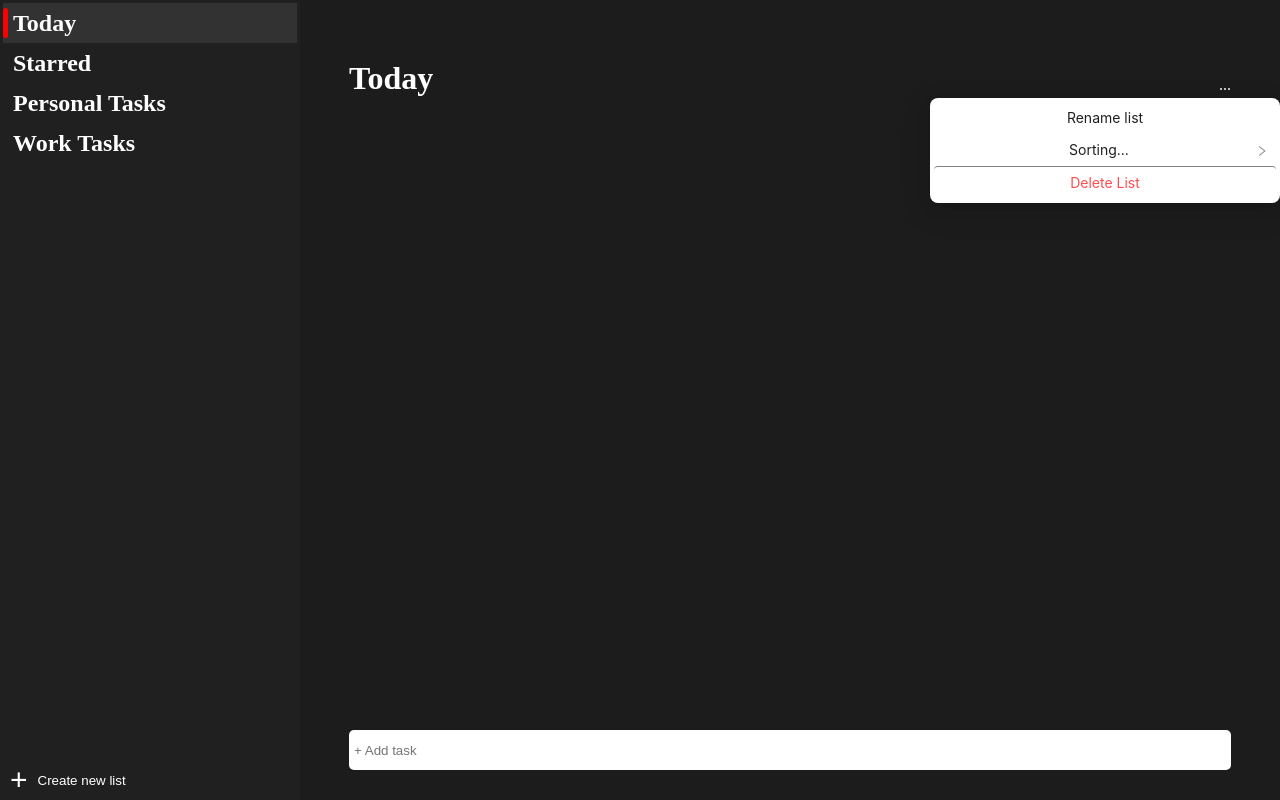
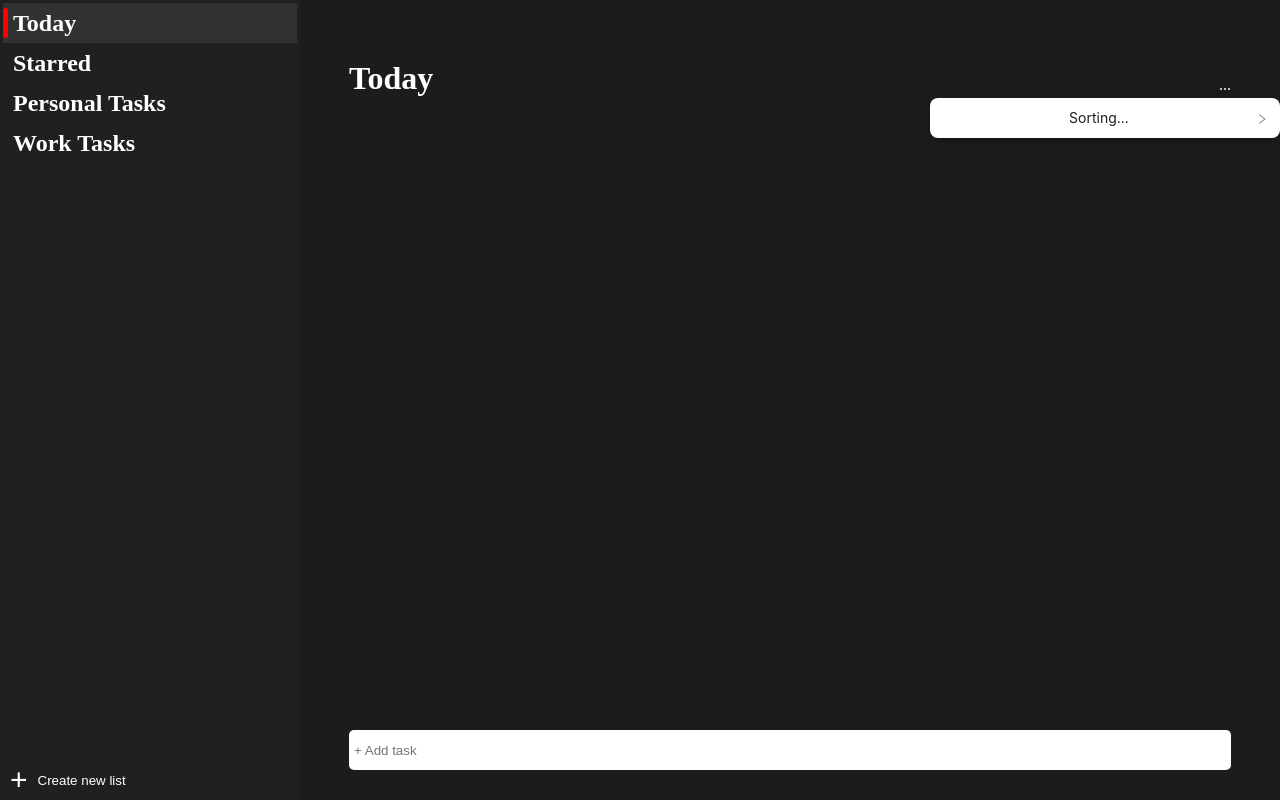
Before and after one commit to Maxv1z/microsoft-todo-clone-on-redux, a React (Vite) app: page / in a window 1280 px wide. Both pictures are taken after a click on the element "...". Built offline with nearby package versions, Linux system fonts and the light colour scheme; data requests are answered from the project's data file.

Commit message:
Debuging adding timeToFinish for today Unabling deleting and renaming starred and today lists

```diff
--- a/data/db.json
+++ b/data/db.json
@@ -188,16 +188,6 @@
       "finishAt": "2024-01-24T11:33:21.306Z"
     },
     {
-      "id": "NC-ToTygzeCnWl38mwsH0",
-      "createdAt": 1705914626252,
-      "title": "asdfasdfasdfasdf",
-      "notes": "",
-      "file": null,
-      "starred": true,
-      "listId": null,
-      "completed": false
-    },
-    {
       "id": "WiJoSj9SXpuG_-gJ0lRCt",
       "createdAt": 1705914633162,
       "title": "zzzz",
@@ -301,7 +291,8 @@
       "starred": false,
       "listId": "3",
       "completed": false,
-      "timeToFinish": null
+      "timeToFinish": null,
+      "finishAt": "2024-01-24T11:59:26.223Z"
     },
     {
       "id": "ypJ5DGbGvOZFN7DJbgIet",
@@ -312,7 +303,8 @@
       "starred": false,
       "listId": "4",
       "completed": false,
-      "timeToFinish": null
+      "timeToFinish": null,
+      "finishAt": "2024-01-24T11:56:33.504Z"
     },
     {
       "id": "bmSybLElb8R2qte4kBTxs",
@@ -323,7 +315,8 @@
       "starred": false,
       "listId": "4",
       "completed": false,
-      "timeToFinish": null
+      "timeToFinish": "2024-01-24T12:00:12.816Z",
+      "finishAt": "2024-01-24T11:56:31.961Z"
     },
     {
       "id": "yZlxNS6Eh90fT0T4E4yVB",
@@ -500,6 +493,110 @@
       "listId": null,
       "completed": false,
       "timeToFinish": null
+    },
+    {
+      "id": "skU_7s_fWo2rpVl6Pcm8Z",
+      "createdAt": 1706096403757,
+      "title": "asdfasdfasdf",
+      "notes": "",
+      "file": null,
+      "starred": false,
+      "listId": "4",
+      "completed": false,
+      "timeToFinish": "2024-01-24T12:00:14.224Z",
+      "finishAt": "2024-01-24T11:56:07.056Z"
+    },
+    {
+      "id": "qij19BbfS_bEuBRbXC1Rh",
+      "createdAt": 1706096451831,
+      "title": "asdfasdfsaf",
+      "notes": "",
+      "file": null,
+      "starred": false,
+      "listId": "1",
+      "completed": false,
+      "timeToFinish": "2024-01-25T12:01:18.000Z",
+      "finishAt": "2024-01-24T11:57:33.977Z"
+    },
+    {
+      "id": "ijmdUj5qUje6-9GQhaoRb",
+      "createdAt": 1706096454251,
+      "title": "asdfasdfasdf",
+      "notes": "",
+      "file": null,
+      "starred": false,
+      "listId": "4",
+      "completed": false,
+      "timeToFinish": "2024-01-27T12:00:33.078Z",
+      "finishAt": null
+    },
+    {
+      "id": "xXuwgwEALFvxFTA-WTh0h",
+      "createdAt": 1706096564448,
+      "title": "asdfasdfasf",
+      "notes": "",
+      "file": null,
+      "starred": false,
+      "listId": "1",
+      "completed": false,
+      "timeToFinish": 24
+    },
+    {
+      "id": "rZex3uhCNBMtr1waFw8Uk",
+      "createdAt": 1706096681218,
+      "title": "asdfasfasf",
+      "notes": "",
+      "file": null,
+      "starred": false,
+      "listId": "1",
+      "completed": false,
+      "timeToFinish": 24
+    },
+    {
+      "id": "l8XL1k8b_HIZZFrifSgPk",
+      "createdAt": "2024-01-24T11:54:57.824Z",
+      "title": "Adding new task that will be for today",
+      "notes": "",
+      "file": null,
+      "starred": false,
+      "listId": "3",
+      "completed": false,
+      "timeToFinish": null,
+      "finishAt": "2024-01-24T11:59:25.200Z"
+    },
+    {
+      "id": "PbJtCmtlcU8ecjCgCoKQh",
+      "createdAt": 1706097466446,
+      "title": "lllllllll",
+      "notes": "",
+      "file": null,
+      "starred": false,
+      "listId": "4",
+      "completed": false,
+      "timeToFinish": "2024-01-25T12:00:22.392Z",
+      "finishAt": "2024-01-24T11:57:48.424Z"
+    },
+    {
+      "id": "4rTRC-xrqmvnmMdHHN-x_",
+      "createdAt": "2024-01-24T12:00:19.533Z",
+      "title": "asdfasdfasdf",
+      "notes": "",
+      "file": null,
+      "starred": false,
+      "listId": "1",
+      "completed": false,
+      "timeToFinish": null
+    },
+    {
+      "id": "H1QZjHVMMsIvEPb7cJARL",
+      "createdAt": "2024-01-24T12:01:23.114Z",
+      "title": "New task for today",
+      "notes": "",
+      "file": null,
+      "starred": false,
+      "listId": "1",
+      "completed": false,
+      "timeToFinish": "2024-01-24T12:01:23.114Z"
     }
   ]
 }
--- a/src/components/Lists/List.jsx
+++ b/src/components/Lists/List.jsx
@@ -84,7 +84,7 @@ function List({listId}) {
                 left: 0,
             }}
             style={{backgroundColor: "#202020"}}
-            placement="bottomCenter"
+            placement="bottom"
             className="list-container"
         >
             {editing ? (
--- a/src/components/Todos/StarredTodos/StarredTodos.jsx
+++ b/src/components/Todos/StarredTodos/StarredTodos.jsx
@@ -42,7 +42,7 @@ function TodayTodos() {
             starred: true,
             listId: activeList,
             completed: false,
-            timeToFinish: new Date.now(),
+            timeToFinish: null,
         });
         setTitle("");
     };
--- a/src/components/Todos/TodayTodos/TodayTodos.jsx
+++ b/src/components/Todos/TodayTodos/TodayTodos.jsx
@@ -24,10 +24,8 @@ function TodayTodos() {
 
     // fetching completed todos to show
     const completedTodos = useSelector(selectCompletedTodosForToday);
-    console.log("completed toods for today", completedTodos);
     // fetching uncompleted todos to show on button click
     const uncompletedTodos = useSelector(selectUncompletedTodosForToday);
-    console.log("UNcompleted toods for today", uncompletedTodos);
 
     if (isLoading) {
         return <p>Loading...</p>;
@@ -37,17 +35,22 @@ function TodayTodos() {
 
     const handleAddTask = (e) => {
         e.preventDefault();
+
+        const currentDate = new Date();
+        const formattedDate = currentDate.toISOString();
+
         addTodo({
             id: nanoid(),
-            createdAt: Date.now(),
+            createdAt: formattedDate,
             title: title,
             notes: "",
             file: null,
             starred: false,
             listId: activeList,
             completed: false,
-            timeToFinish: new Date.now(),
+            timeToFinish: formattedDate,
         });
+
         setTitle("");
     };
 
@@ -75,8 +78,8 @@ function TodayTodos() {
                             <Todo key={todo} todoId={todo} />
                         </li>
                     ))}
-                    <li>
-                        {(uncompletedTodos.length > 0 || completedTodos.length > 0) && (
+                    <li key="show completed todo button">
+                        {completedTodos.length > 0 && (
                             <div
                                 className={`completed-todos-button-container ${
                                     showCompletedTodos ? "open" : ""
@@ -99,7 +102,9 @@ function TodayTodos() {
                     {showCompletedTodos &&
                         completedTodos.map((completedTodo) => (
                             <li key={completedTodo} className="todo">
-                                {completedTodo && <Todo todoId={completedTodo} />}
+                                {completedTodo && (
+                                    <Todo todoId={completedTodo} key={completedTodo} />
+                                )}
                             </li>
                         ))}
                 </ul>
--- a/src/components/Todos/TodoList/TodoList.jsx
+++ b/src/components/Todos/TodoList/TodoList.jsx
@@ -23,7 +23,6 @@ function TodoList() {
     const [title, setTitle] = useState("");
     const [showCompletedTodos, setShowCompletedTodos] = useState(false);
     const sortCriteria = useSelector(selectSortingCriteria);
-
 
     // fetching completed todos to show
     const completedTodos = useSelector(selectCompletedTodos);
@@ -80,7 +79,7 @@ function TodoList() {
                             <Todo key={todo.id} todoId={todo.id} />
                         </li>
                     ))}
-                    <li>
+                    <li key="show completed todo button">
                         {completedTodos.length > 0 && (
                             <div
                                 className={`completed-todos-button-container ${
@@ -104,7 +103,9 @@ function TodoList() {
                     {showCompletedTodos &&
                         completedTodos.map((completedTodo) => (
                             <li key={completedTodo} className="todo">
-                                {completedTodo && <Todo todoId={completedTodo} />}
+                                {completedTodo && (
+                                    <Todo todoId={completedTodo} key={completedTodo} />
+                                )}
                             </li>
                         ))}
                 </ul>
--- a/src/components/Todos/TodosTopBar/TodosTopBar.jsx
+++ b/src/components/Todos/TodosTopBar/TodosTopBar.jsx
@@ -30,7 +30,9 @@ function TodosTopBar() {
 
     const menu = (
         <Menu>
-            {list.id !== 1 && <Menu.Item key="rename">Rename list</Menu.Item>}
+            {list.id != 1 && list.id != 2 && (
+                <Menu.Item key="rename">Rename list</Menu.Item>
+            )}
             <Menu.SubMenu key="submenu" title="Sorting...">
                 <Menu.Item
                     onClick={() => dispatch(changeSortingCriteria("createdAt"))}
@@ -45,13 +47,13 @@ function TodosTopBar() {
                     Sort by title
                 </Menu.Item>
                 <Menu.Item
-                    onClick={() => dispatch(changeSortingCriteria("starred"))}
+                    onClick={() => dispatch(changeSortingCriteria("starri sed"))}
                     style={menuItemStyle}
                 >
                     Sort by star
                 </Menu.Item>
             </Menu.SubMenu>
-            {list.id !== 1 && (
+            {list.id != 1 && list.id != 2 && (
                 <Menu.Item
                     key="delete"
                     danger
--- a/src/features/todos/todosSlice.js
+++ b/src/features/todos/todosSlice.js
@@ -137,7 +137,7 @@ export const selectCompletedTodosForToday = createSelector(
     (allTodos) => {
         const currentTime = new Date();
         return allTodos
-            .filter((todo) => todo.completed && isSameDate(new Date(todo.finishAt), currentTime))
+            .filter((todo) => todo.completed && isSameDate(new Date(todo.timeToFinish), currentTime))
             .map((todo) => todo.id);
     }
 );
@@ -147,7 +147,7 @@ export const selectUncompletedTodosForToday = createSelector(
     (allTodos) => {
         const currentTime = new Date();
         return allTodos
-            .filter((todo) => !todo.completed && isSameDate(new Date(todo.finishAt), currentTime))
+            .filter((todo) => !todo.completed && isSameDate(new Date(todo.timeToFinish), currentTime))
             .map((todo) => todo.id);
     }
 );
```
Also changed, not shown: src/components/Todos/Todo/Todo.jsx (+7 -9 lines).
